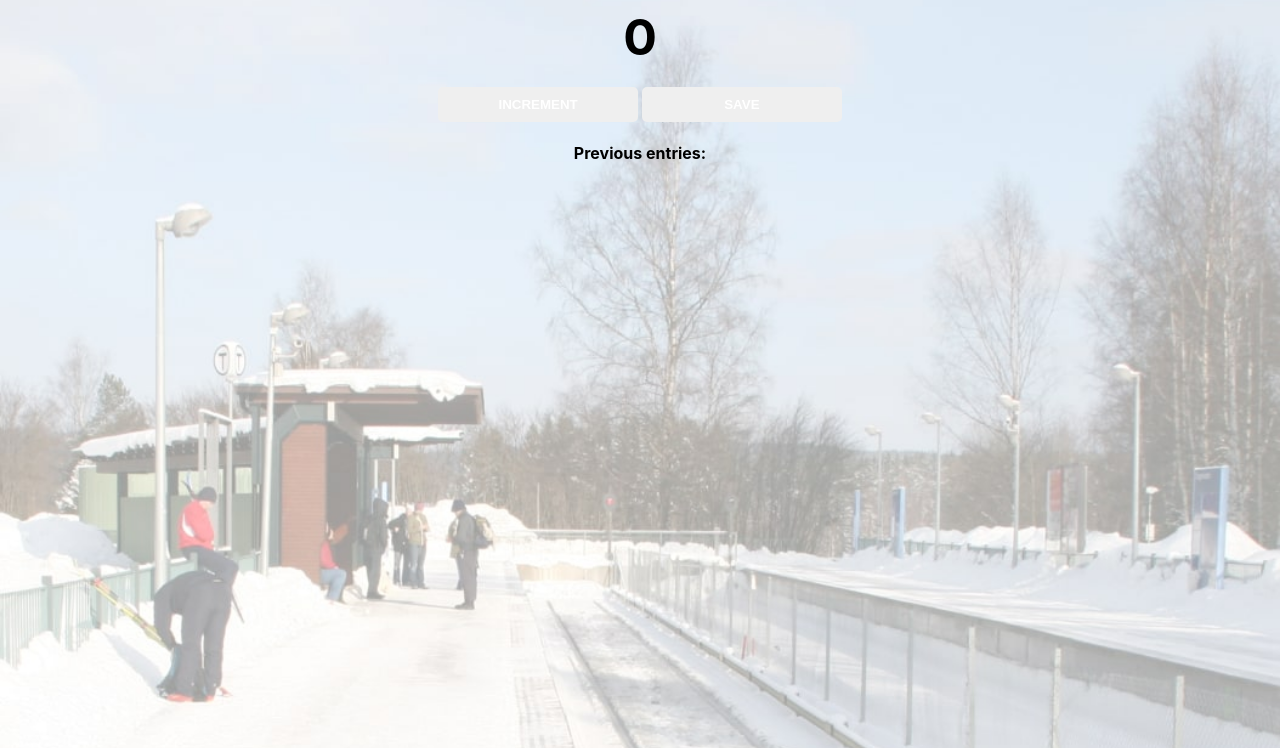
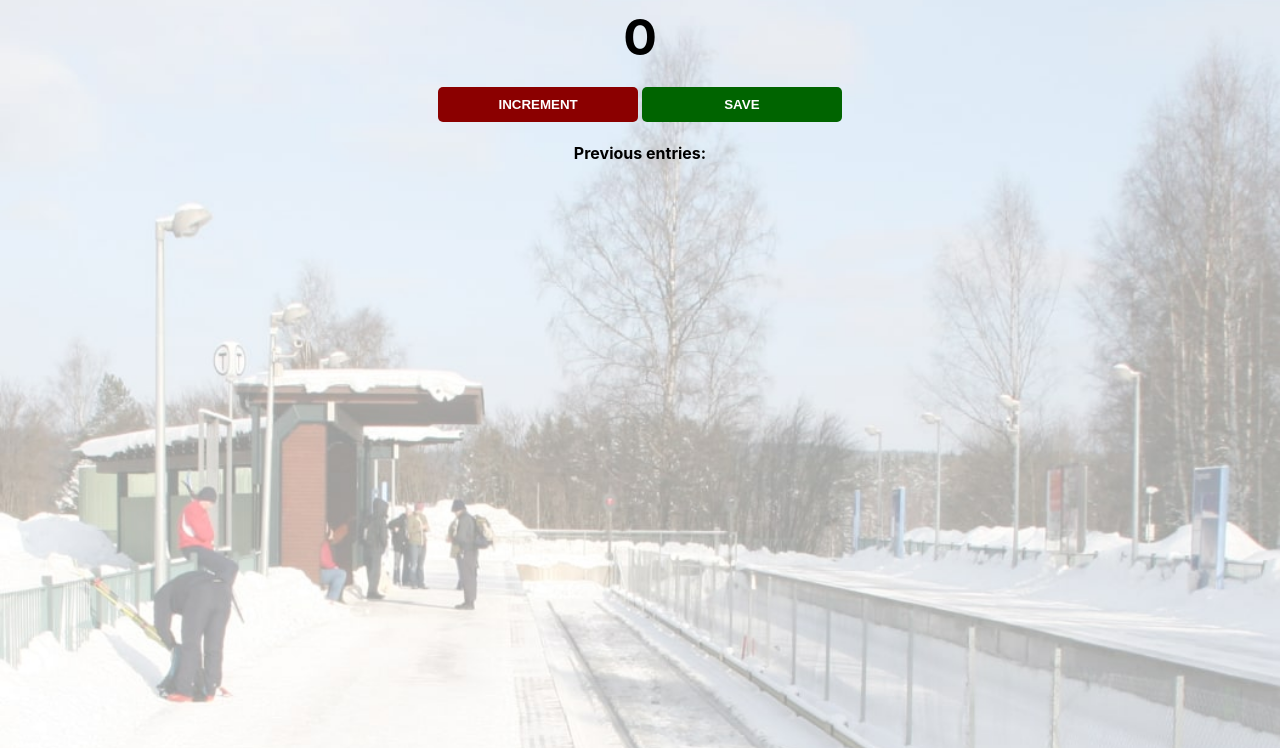
Before and after one commit to Kwasako/People-Counter, a plain HTML site: page index.html in a window 1280 px wide. Shown: the part 52-800 px from the top of the page. Drawn offline with Linux system fonts and the light colour scheme.

Commit message:
Update index.css

```diff
--- a/index.css
+++ b/index.css
@@ -27,3 +27,10 @@ button {
     margin-bottom: 5px;
     border-radius: 5px;
 }
+#increment-btn {
+    background: darkred;
+}
+
+#save-btn {
+    background: darkgreen;
+}
```
